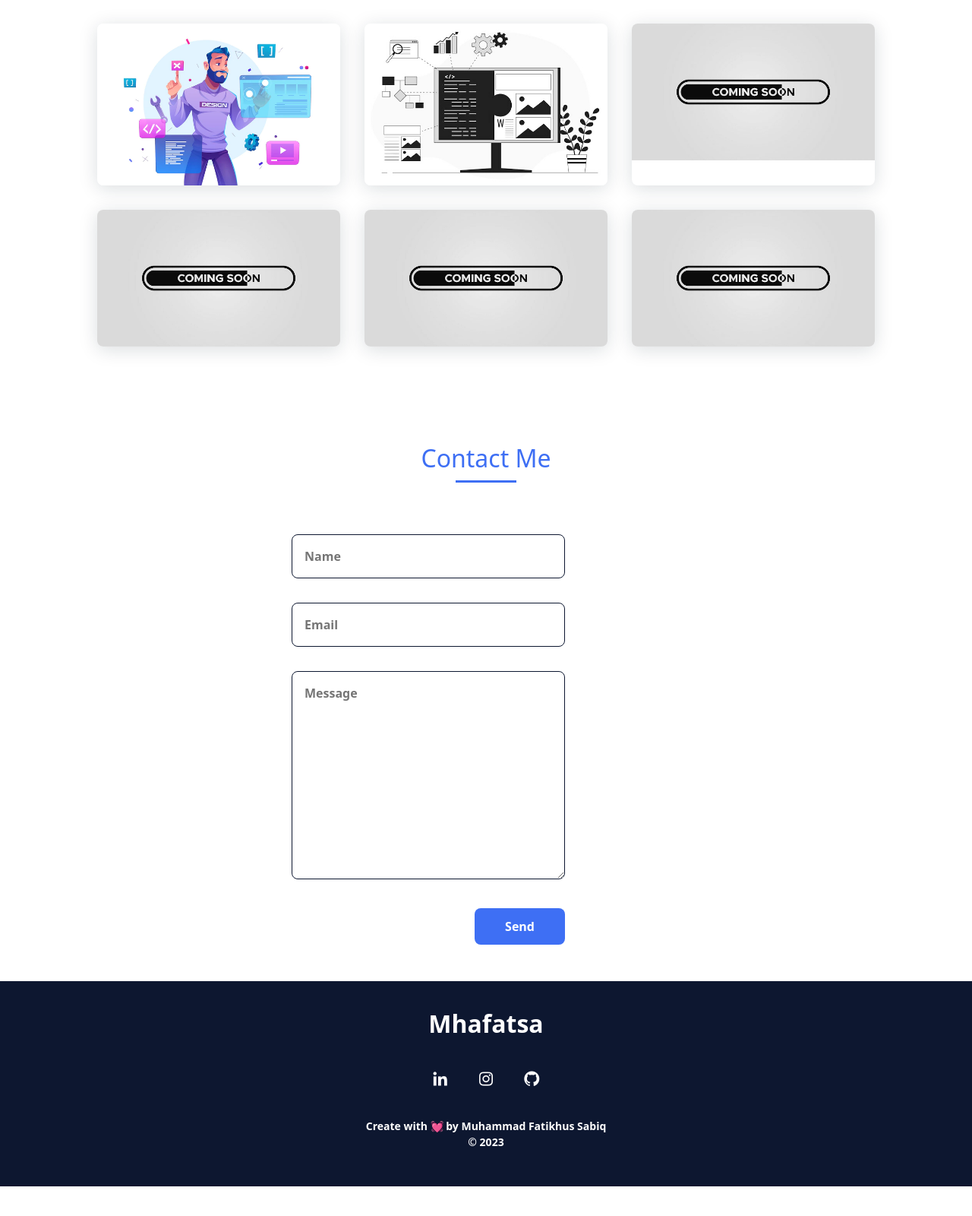
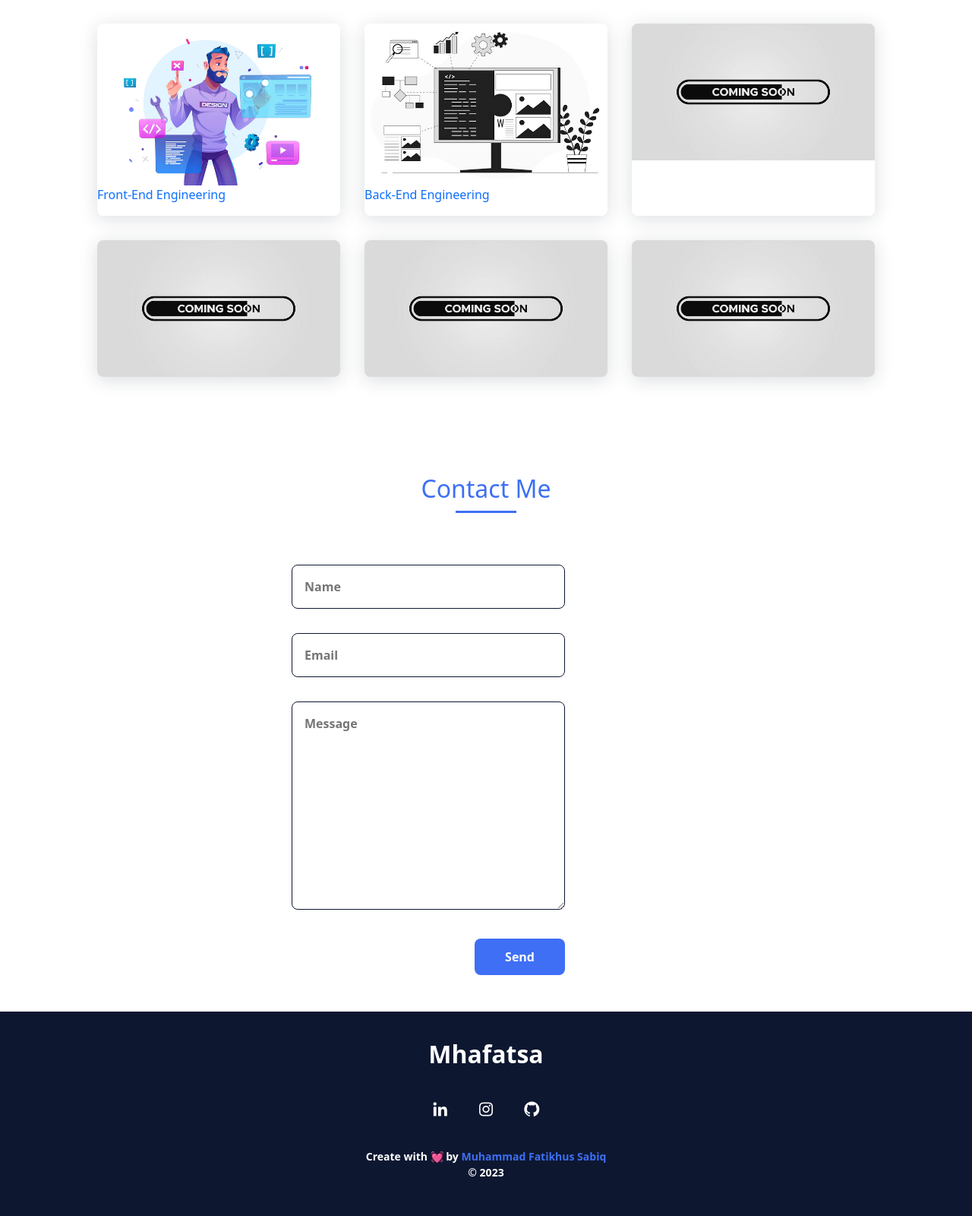
Before and after one commit to fatikhussabiq/fatikhussabiq.github.io, a plain HTML site: page index.html in a window 1280 px wide. Shown: the part 2091-3691 px from the top of the page at 76% size. Before the commit the page ends 3652 px from the top, so only its background shows below. Drawn offline with nearby package versions, Linux system fonts and the light colour scheme.

Commit message:
Update index.html v.1.2.0
memperbaiki typo, and fixing bug.

```diff
--- a/index.html
+++ b/index.html
@@ -170,9 +170,11 @@ I am a person who likes to solve problems. So, if you have a problem, related to
 <div class="work__container bd-grid">
 <a href="" class="work__img text-decoration-none">
 <img src="work2.webp" alt="">
+  <p class="skills-text">Front-End Engineering</p>
 </a>
 <a href="" class="work__img text-decoration-none">
 <img src="work3.jpg" alt="">
+  <p class="skills-text">Back-End Engineering</p>
 </a>
 <a href="" class="work__img text-decoration-none">
 <img src="work.jpg" alt="">
@@ -224,7 +226,7 @@ Mhafatsa
 <a href="https://github.com/fatikhussabiq"target="_blank" class="footer__icon"><i class='bx bxl-github'></i></a>
 </div>
 <p class="footer__copy">
-Create with 💓 by Muhammad Fatikhus Sabiq<br> &#169; 2023
+Create with 💓 by <span class="home__title-color">Muhammad Fatikhus Sabiq</span><br> &#169; 2023
 </p>
 </footer>
 
```
